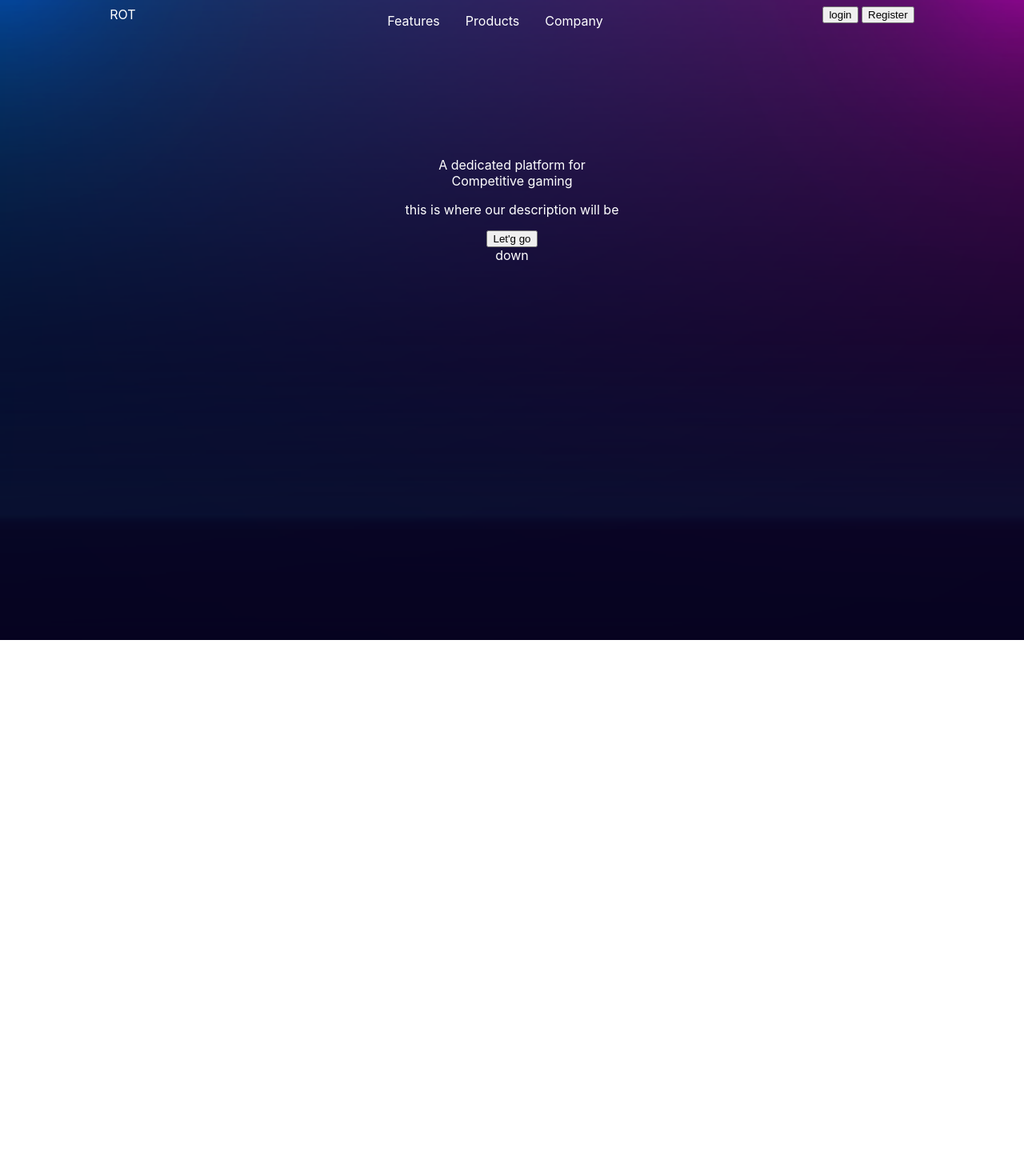
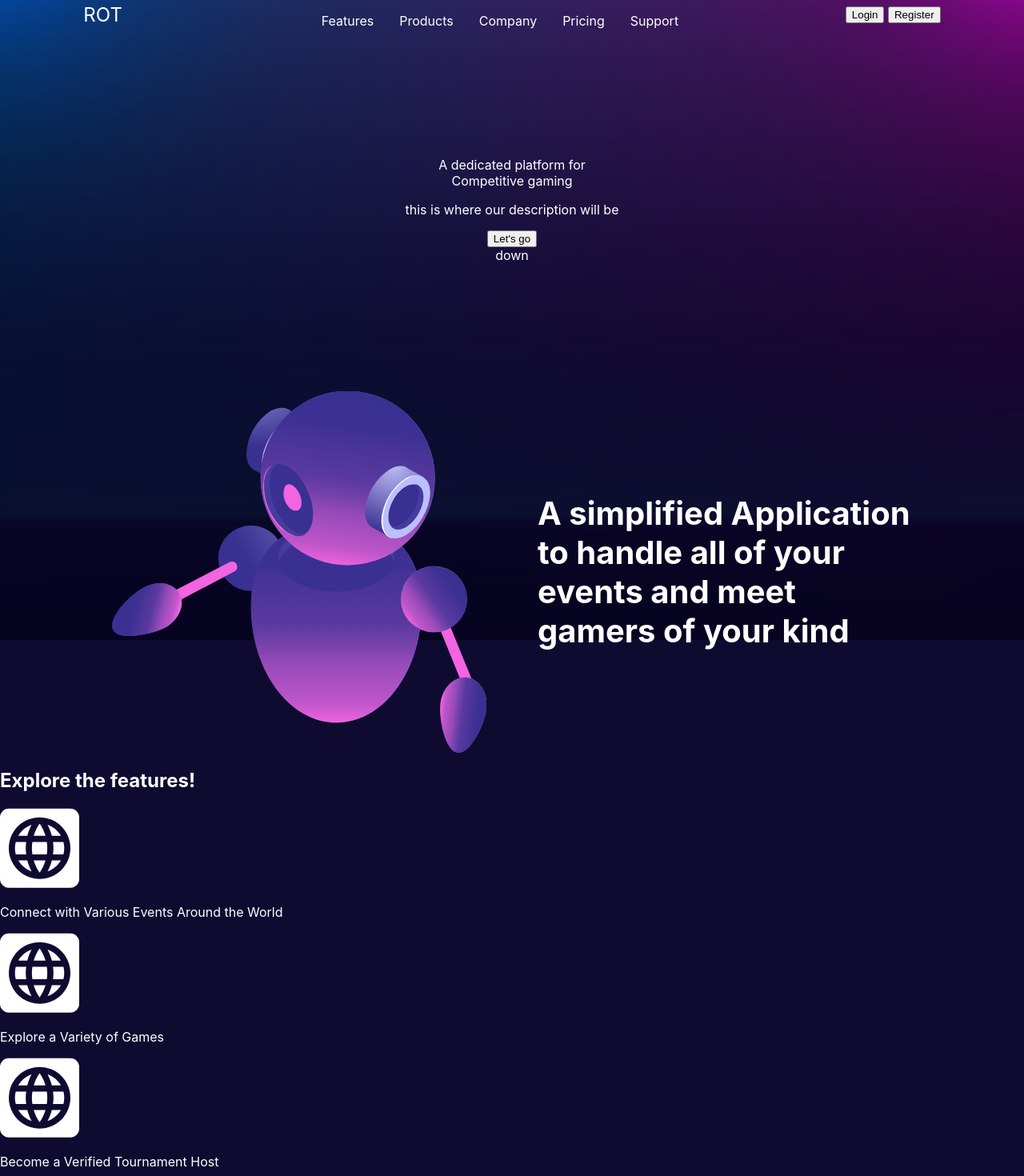
Before and after one commit to Rajaniraiyn/rot-landing-page, a Svelte app: page / in a window 1280 px wide. Shown: the top 1470 px of the page at 80% size. Before the commit the page ends 800 px from the top, so only its background shows below. Built offline with nearby package versions, Linux system fonts and the light colour scheme.

Commit message:
➕add assets and Banners

```diff
--- a/src/App.svelte
+++ b/src/App.svelte
@@ -2,21 +2,28 @@
   import NavBar from "./components/NavBar.svelte";
   import Main from "./components/Main.svelte";
   import Bg from "./assets/bg.png";
+  import Banner from "./components/Banner.svelte";
+  import Features from "./components/Features.svelte";
 </script>
 
 <div>
   <NavBar />
   <Main />
-  <img src={Bg} alt="background" id="bg">
+  <Banner />
+  <Features />
 </div>
+<img src={Bg} alt="background" id="bg" />
 
 <style>
   :root {
     font-family: -apple-system, BlinkMacSystemFont, "Segoe UI", Roboto, Oxygen,
       Ubuntu, Cantarell, "Open Sans", "Helvetica Neue", sans-serif;
-      color: white;
+    color: white;
+    background-color: #0f0b30;
+    overflow-x: hidden;
   }
-  div, #bg {
+  div,
+  #bg {
     position: absolute;
     inset: 0;
   }
--- /dev/null
+++ b/src/components/Banner.svelte
@@ -0,0 +1,30 @@
+<script lang="ts">
+    import Bot from "../assets/bot.svg";
+</script>
+
+<div>
+    <img src={Bot} alt="bot" />
+    <p>
+        A simplified Application to handle all of your events and meet gamers of
+        your kind
+    </p>
+</div>
+
+<style>
+    div {
+        display: grid;
+        place-items: center;
+        grid-template-columns: 1fr 1fr;
+        margin-inline: 2em;
+        gap: 4em;
+        max-width: 1000px;
+        margin: auto;
+    }
+    div img {
+        max-width: 50vw;
+    }
+    div p {
+        font-size: 2.5rem;
+        font-weight: bold;
+    }
+</style>
--- /dev/null
+++ b/src/components/Feature.svelte
@@ -0,0 +1,12 @@
+<script lang="ts">
+    export let content;
+    export let icon;
+</script>
+
+<div>
+    <img src={icon} alt="" />
+    <p>{content}</p>
+</div>
+
+<style>
+</style>
--- /dev/null
+++ b/src/components/Features.svelte
@@ -0,0 +1,34 @@
+<script lang="ts">
+    import Feature from "./Feature.svelte";
+    import f1 from "../assets/f1.svg";
+    const features = [
+        {
+            icon: f1,
+            content: "Connect with Various Events Around the World",
+        },
+        {
+            icon: f1,
+            content: "Explore a Variety of Games",
+        },
+        {
+            icon: f1,
+            content: "Become a Verified Tournament Host",
+        },
+        {
+            icon: f1,
+            content: "Connect with Gamers Around the World",
+        },
+        {
+            icon: f1,
+            content: "Advanced Leaderboard To Boost Up the Competitive Spirit",
+        },
+    ];
+</script>
+
+<div>
+    <h2>Explore the features!</h2>
+    {#each features as feature}
+        {@const { icon, content } = feature}
+        <Feature {icon} {content} />
+    {/each}
+</div>
--- a/src/components/Main.svelte
+++ b/src/components/Main.svelte
@@ -4,7 +4,7 @@
     <span>A dedicated platform for</span>
     <span>Competitive gaming</span>
     <p>this is where our description will be</p>
-    <button>Let'g go</button>
+    <button>Let's go</button>
     <span class="scroll-down">down</span>
 </header>
 
--- a/src/components/NavBar.svelte
+++ b/src/components/NavBar.svelte
@@ -8,10 +8,12 @@
       <li>Features</li>
       <li>Products</li>
       <li>Company</li>
+      <li>Pricing</li>
+      <li>Support</li>
     </ul>
   </div>
   <div class="auth">
-        <button>login</button>
+    <button>Login</button>
     <button>Register</button>
   </div>
 </nav>
@@ -34,4 +36,7 @@
   li:nth-child(even) {
     margin-inline: 2em;
   }
+  .logo {
+    font-size: 1.5em;
+  }
 </style>
```
Also changed, not shown: src/assets/f1.svg (added). Lines whose indentation alone changed are shown as unchanged.
